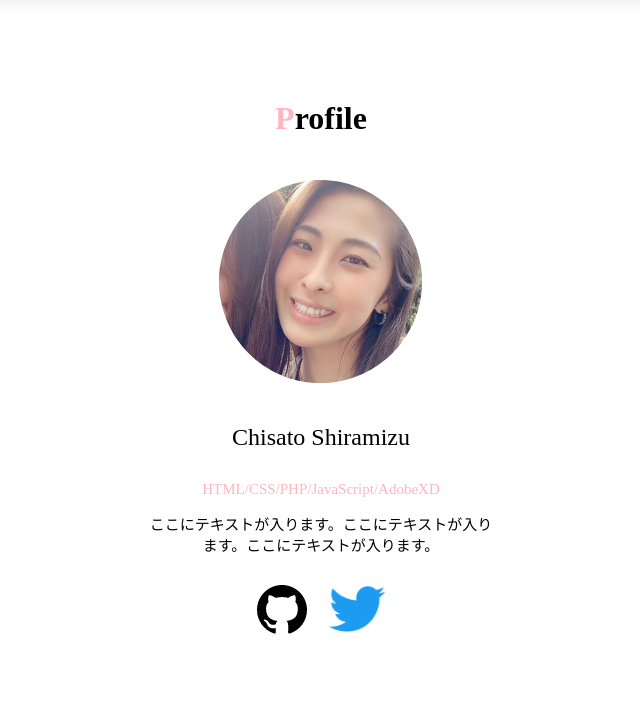
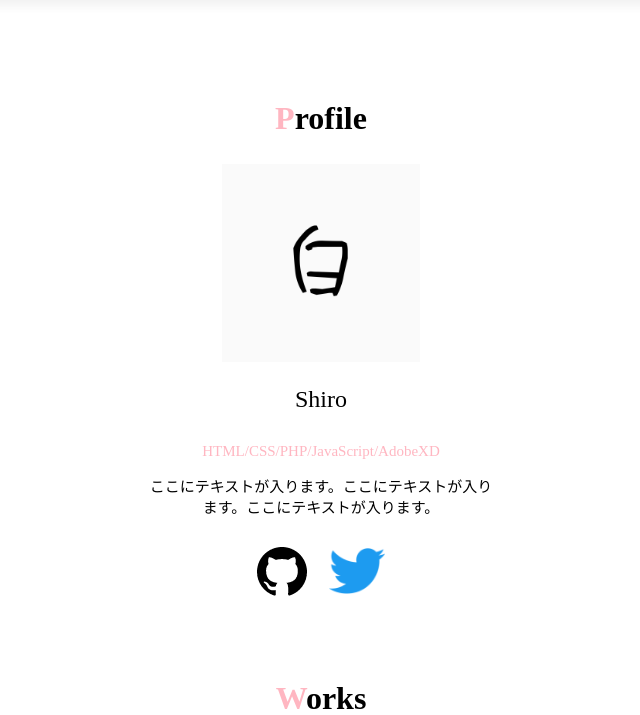
Before and after one commit to ccn-one/PortfolioSample, a PHP site: page / in a window 1280 px wide. Shown: the part 78-793 px from the top of the page, without its empty margins (319-959 px from the left). Run offline with PHP 8.4, Linux system fonts and the light colour scheme.

Commit message:
プロフィール画像変更

```diff
--- a/index.html
+++ b/index.html
@@ -44,7 +44,7 @@
       </h2>
       <div class="item-list">
         <img src="img/profile.png" alt="プロフィール画像">
-        <b>Chisato Shiramizu</b>
+        <b>Shiro</b>
         <p class="color-pink">HTML/CSS/PHP/JavaScript/AdobeXD</p>
         <p>ここにテキストが入ります。ここにテキストが入ります。ここにテキストが入ります。</p>
       </div>
--- a/style.css
+++ b/style.css
@@ -67,7 +67,7 @@ body {
 
 .icon-list {
   list-style: none;
-  width: 100%;
+  width: 50%;
   max-width: 247px;
   margin: 30px auto;
   padding: 0;
```
Also changed, not shown: img/profile.png.
